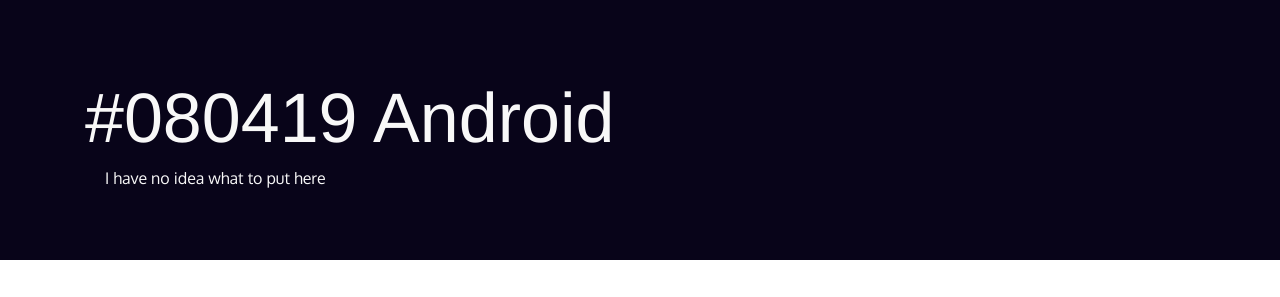
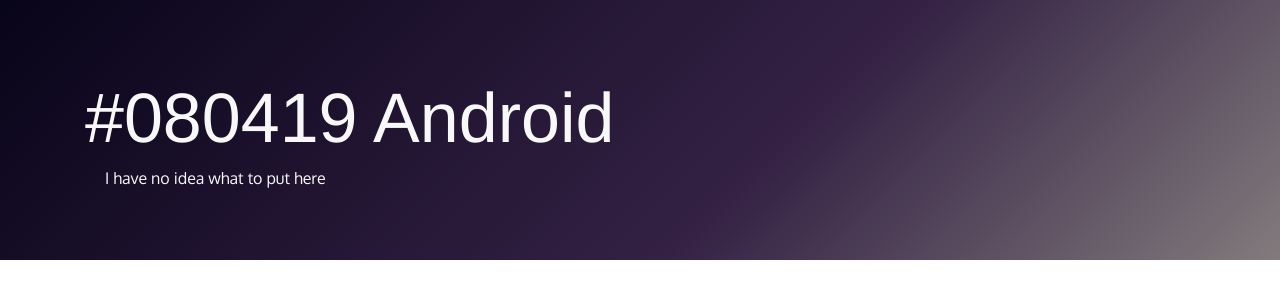
Before and after one commit to 080419android/080419android.github.io, a plain HTML site: page index.html in a window 1280 px wide. Shown: the top 297 px of the page. Drawn offline with Linux system fonts and the light colour scheme.

Commit message:
Made minor revision on site header style ;

```diff
--- a/src/css/custom.css
+++ b/src/css/custom.css
@@ -43,6 +43,7 @@ p{
 }
 
 .an-page-header {
+	background: linear-gradient(135deg, #080419 0%,#342144 60%,#827b7d 100%);
 	padding-top: 60px;
 	padding-bottom: 60px;
 	color:#f8f8f8;
@@ -73,4 +74,6 @@ p{
 	padding-bottom: 10px;
 
 	margin-top: 50px;
+
+
 }
```
